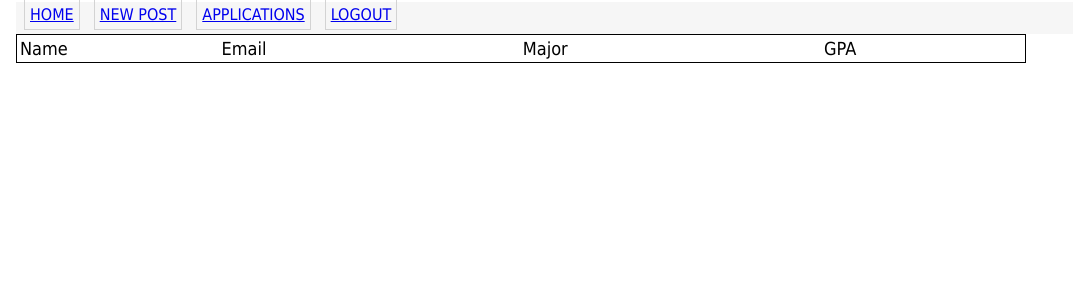
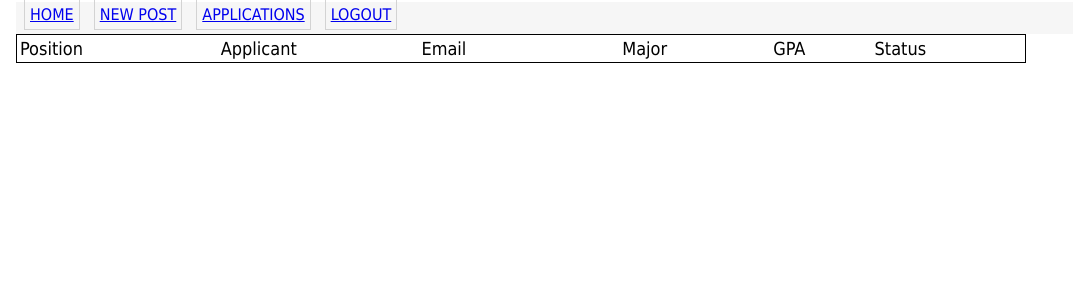
Before and after one commit to Reaganak40/Cpts322Old, a Flask app: page /applications in a window 1280 px wide. Shown: the top 300 px of the page, without its empty margins (0-1073 px from the left). Run offline with Flask 2, Linux system fonts and the light colour scheme; the visitor is signed in with stand-in values (Sample User, id 1); data comes from the database, SQL or seed files in the repository; both versions use the stored data as it was after the commit; data that the repository does not hold is empty; some libraries are stand-ins or nearby versions.

Commit message:
Version 0.2.19 - Made significant changes (brute force to get Iteration-2 completed)

```diff
--- a/app/Controller/forms.py
+++ b/app/Controller/forms.py
@@ -67,3 +67,8 @@ class ProfileForm(FlaskForm):
         for student_email in user_emails:
             if(student_email.id != current_user):
                 raise ValidationError('The email is already associated with another account! Please use a different email address.')
+
+class ApplicationForm(FlaskForm):
+    personal_statement = TextAreaField("Brief Statement - Why do you want this position?", validators=[DataRequired(), Length(min=0, max = 1500)])
+    faculty_ref_name = StringField("Provide One Faculty reference and their contact information", validators=[DataRequired(), Length(min=0, max = 60)])
+    submit = SubmitField('Send Application')
--- a/app/Controller/routes.py
+++ b/app/Controller/routes.py
@@ -6,7 +6,7 @@ from config import Config
 
 from app import db
 from app.Model.models import Application, Permissions, Post, Major, User, postMajors
-from app.Controller.forms import PostForm, ProfileForm, SortForm
+from app.Controller.forms import ApplicationForm, PostForm, ProfileForm, SortForm
 from flask_login import current_user, login_user, logout_user, login_required
 
 
@@ -28,7 +28,7 @@ def index():
     sform = SortForm()
     print(current_user.get_user_type())
     if sform.validate_on_submit():
-        if (sform.checkbox.data == True):
+        if (sform.checkbox.data == False):
             posts = current_user.get_user_posts()
     return render_template('index.html', title="Lab Opportunities", posts=posts.all(), post_count = posts.count(), form= sform)
 
@@ -117,14 +117,14 @@ def update_student_profile():
         return redirect(url_for('routes.student_profile'))
     return render_template('updateprofile.html', title = "Student Profile", update = proForm, user = current_user)
 
-@bp_routes.route('/apply/<postid>', methods = ['POST'])
+@bp_routes.route('/apply/<postid>/<brief>/<ref>', methods = ['GET', 'POST'])
 @login_required
-def apply(postid):
+def apply(postid, brief, ref):
     thepost = Post.query.filter_by(id = postid).first()
     if thepost is None:
         flash('Class with id "{}" not found.'.format(postid))
         return redirect(url_for('routes.index'))
-    current_user.apply(thepost)
+    current_user.apply(thepost, brief, ref)
     db.session.commit()
     flash('You applied for: {}!'.format(thepost.title))
     return redirect(url_for('routes.index'))
@@ -141,6 +141,20 @@ def unapply(postid):
     flash('You redrew your application for: {}!'.format(thepost.title))
     return redirect(url_for('routes.index'))
 
+@bp_routes.route('/submit_application/<postid>', methods = ['GET', 'POST'])
+@login_required
+def submit_application(postid):
+    thepost = Post.query.filter_by(id = postid).first()
+    aForm = ApplicationForm()
+    profile = Permissions.query.filter_by(user_id = current_user.id).first()
+
+
+    if aForm.validate_on_submit():
+        return redirect(url_for('routes.apply', postid = postid, brief = aForm.personal_statement.data, ref = aForm.faculty_ref_name.data))
+
+    return render_template('submit.html', title="Apply for Position", post = thepost, form = aForm, profile = profile)
+
+
 # ================================================================
 #   Name:           Applications Route
 #   Description:    Prints all applications for faculty postion posts
@@ -154,3 +168,46 @@ def applications():
     myposts = current_user.get_user_posts()
     print(myposts.count())
     return render_template('applications.html', title="Applications", posts = myposts)
+
+
+@bp_routes.route('/review/<postid>/<userid>', methods = ['GET', 'POST'])
+@login_required
+def review(postid, userid):
+    thepost = Post.query.filter_by(id = postid).first()
+    applicants = thepost.get_applicants()
+    application = Application.query.filter_by(applicant_id = userid).first()
+
+    for applicant in applicants: ##look through list of applicants
+        user = applicant.get_applicant() ## get user object for applicant
+        if user.id == userid:
+            application = applicant
+            break
+
+
+
+    print(type(application))
+    return render_template('review.html', title="Review Application", application = application)
+
+
+@bp_routes.route('/update/<postid>/<userid>/<change>', methods = ['GET', 'POST'])
+@login_required
+def update(postid, userid, change):
+
+    thepost = Post.query.filter_by(id = postid).first()
+    applicants = thepost.get_applicants()
+    application = Application.query.filter_by(applicant_id = userid).first()
+
+    for applicant in applicants: ##look through list of applicants
+        user = applicant.get_applicant() ## get user object for applicant
+        if user.id == userid:
+            application = applicant
+            break
+
+    if change == 'Interview':
+        application.status = 'Interview'
+    elif (change == 'Reject'):
+        application.status = 'Reject'
+
+    db.session.commit()
+
+    return redirect(url_for('routes.applications'))
--- a/app/Model/models.py
+++ b/app/Model/models.py
@@ -59,9 +59,12 @@ class User(UserMixin, db.Model):
     def get_permissions(self):
         return Permissions.query.filter_by(user_id = self.id).first()
 
-    def apply(self, thepost): ##apply to a position
+    def apply(self, thepost, brief, ref): ##apply to a position
         if not self.has_applied(thepost):
-            newApplication = Application(position_for = thepost)
+            newApplication = Application(position_for = thepost,
+                                         status = 'Pending',
+                                         personal_statement = brief,
+                                         faculty_ref = ref)
             self.applications.append(newApplication)
             db.session.commit()
 
@@ -74,6 +77,11 @@ class User(UserMixin, db.Model):
     def has_applied(self, newpost):
         return (Application.query.filter_by(applicant_id=self.id).filter_by(post_id = newpost.id).count() > 0)
 
+    def get_status(self, newpost):
+        application = Application.query.filter_by(applicant_id=self.id).filter_by(post_id = newpost.id).first()
+        return application.status
+
+
 class Application(db.Model):
     applicant_id = db.Column(db.Integer, db.ForeignKey('user.id'), primary_key = True)
     post_id = db.Column(db.Integer, db.ForeignKey('post.id'), primary_key = True)
@@ -81,11 +89,22 @@ class Application(db.Model):
     student_applied = db.relationship('User')
     position_for = db.relationship('Post')
 
+    status = db.Column(db.String(20))
+    personal_statement = db.Column(db.String(1500))
+    faculty_ref = db.Column(db.String(60))
+
     def __repr__(self):
         return '<Application for {} - by {};>'.format(self.post_id,self.applicant_id)
 
     def get_applicant(self):
         return User.query.filter_by(id = self.applicant_id).first()
+
+    def get_position(self):
+        return Post.query.filter_by(id = self.post_id).first().title
+
+    def get_status(self):
+        return self.status
+
 
 # ================================================================
 #   Name:           Permissions Model
--- a/app/View/static/css/main.css
+++ b/app/View/static/css/main.css
@@ -196,3 +196,17 @@ a:hover {
 	width : 80%;
 	font-size : 18px
 }
+
+.review_button {
+	width:100px;
+	font-size: 18px;
+	margin: 10px 0px 0px 0px;
+	padding : 5px;
+	border: 1px solid gray;
+	background-color: rgb(192, 238,192);
+}
+
+.review_button:hover{
+	background-color: green;
+	color: white;
+}
--- a/app/View/templates/applications.html
+++ b/app/View/templates/applications.html
@@ -15,10 +15,13 @@
 <table class = "coursetable">
     <thead>
     <tr valign = "bottom">
-        <td width = "20%"> Name</td>
-        <td width = "30%"> Email</td>
-        <td width = "30%"> Major </td>
-        <td width = "20%"> GPA </td>
+        <td width = "20%"> Position</td>
+        <td width = "20%"> Applicant</td>
+        <td width = "20%"> Email</td>
+        <td width = "15%"> Major </td>
+        <td width = "10%"> GPA </td>
+        <td width = "15%"> Status </td>
+
 
     </tr>
     </thead>
@@ -27,6 +30,7 @@
     {% for applicant in post.get_applicants() %}
         {% set student = applicant.get_applicant() %}
         {% set profile = student.get_permissions() %}
+        {% set position_name = applicant.get_position() %}
         {% include '_studentapplication.html' %}
     {% endfor %}
 {% endfor %}
```
Also changed, not shown: app/View/templates/_post.html (+10 -2 lines), app/View/templates/_profile.html (added, +13 -0 lines), app/View/templates/_studentapplication.html (+22 -3 lines), app/View/templates/review.html (added, +44 -0 lines), app/View/templates/submit.html (added, +58 -0 lines), project.db.
